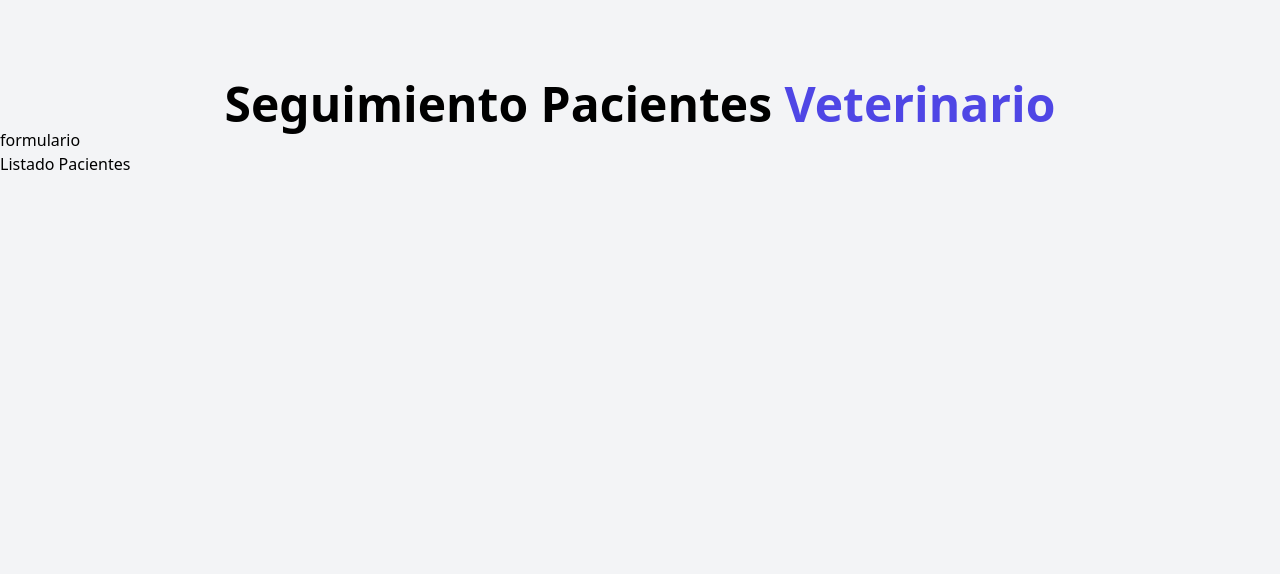
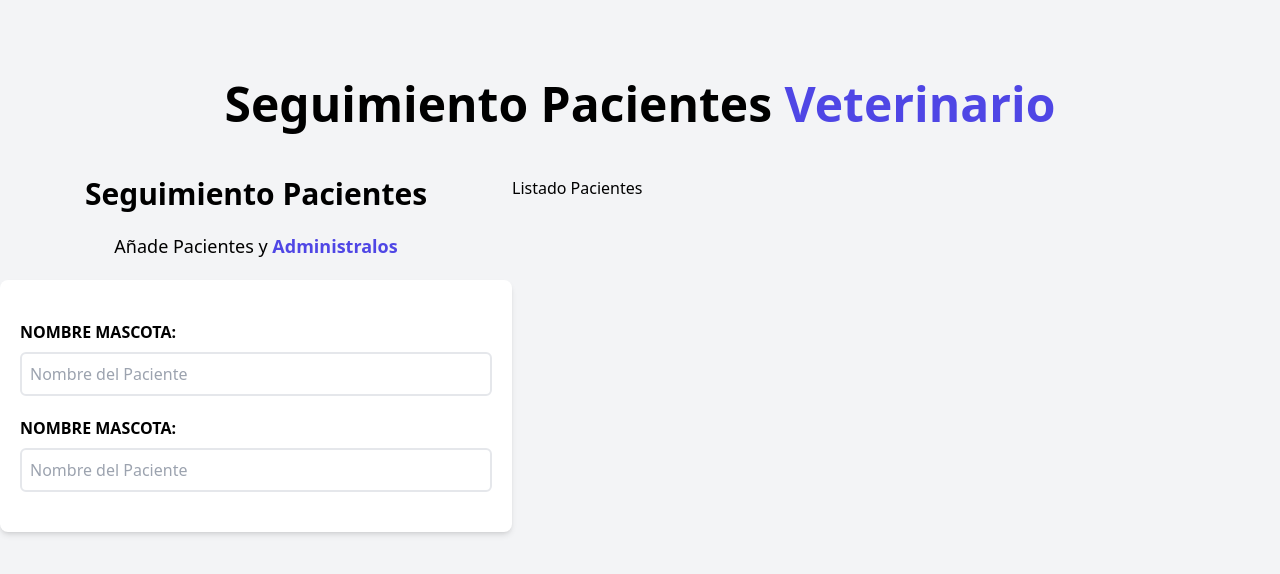
Before and after one commit to Nicomicu/appdepacientes, a React (Vite) app: page / in a window 1280 px wide. Shown: the top 574 px of the page. Built offline with nearby package versions, Linux system fonts and the light colour scheme.

Commit message:
formulario actualizado

```diff
--- a/src/App.jsx
+++ b/src/App.jsx
@@ -6,8 +6,10 @@
   return (
     <div className="container mx-auto mt-20">
       <Header />
-      <Formulario />
-      <ListadosPacientes />
+      <div className="mt-12 md:flex">
+        <Formulario />
+        <ListadosPacientes />
+      </div>
     </div>
   );
 }
--- a/src/components/formulario.jsx
+++ b/src/components/formulario.jsx
@@ -1,11 +1,42 @@
-import React from "react";
+const Formulario = () => {
+  return (
+    <div className="md:w-1/2 lg:w-2/5">
+      <h2 className="font-black text-3xl text-center">Seguimiento Pacientes</h2>
 
-function Formulario() {
-  return (
-    <div>
-      <h2> formulario </h2>
+      <p className="text-lg mt-5 text-center mb-5">
+        Añade Pacientes y{""}
+        <span className="text-indigo-600 font-bold"> Administralos</span>
+      </p>
+
+      <form className="bg-white shadow-md rounded-lg py-10 px-5">
+        <div className="mb-5">
+          <label htmlFor="mascota" className="block font-black uppercase">
+            Nombre Mascota:
+          </label>
+
+          <input
+            type="text"
+            id="mascota"
+            placeholder="Nombre del Paciente"
+            className="border-2 w-full p-2 mt-2 placeholder-gray-400 rounded-md"
+          />
+        </div>
+
+        <div>
+          <label htmlFor="mascota" className="block font-black uppercase">
+            Nombre Mascota:
+          </label>
+
+          <input
+            type="text"
+            id="mascota"
+            placeholder="Nombre del Paciente"
+            className="border-2 w-full p-2 mt-2 placeholder-gray-400 rounded-md"
+          />
+        </div>
+      </form>
     </div>
   );
-}
+};
 
 export default Formulario;
--- a/src/components/header.jsx
+++ b/src/components/header.jsx
@@ -1,4 +1,6 @@
-function Header() {
+import React from "react";
+
+const header = () => {
   return (
     <>
       <h1 className="font-black text-5xl text-center md:w-2/3 mx-auto">
@@ -7,6 +9,5 @@
       </h1>
     </>
   );
-}
-
-export default Header;
+};
+export default header;
--- a/src/components/listadosPacientes.jsx
+++ b/src/components/listadosPacientes.jsx
@@ -1,11 +1,9 @@
-import React from "react";
-
-function ListadosPacientes() {
+const ListadosPacientes = () => {
   return (
-    <div>
+    <div className="w-1/2 lg:w-3/5">
       <h2> Listado Pacientes </h2>
     </div>
   );
-}
+};
 
 export default ListadosPacientes;
```
